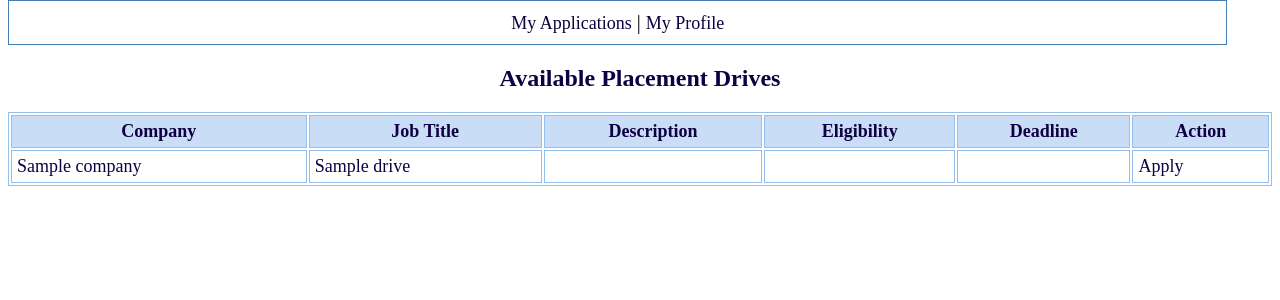
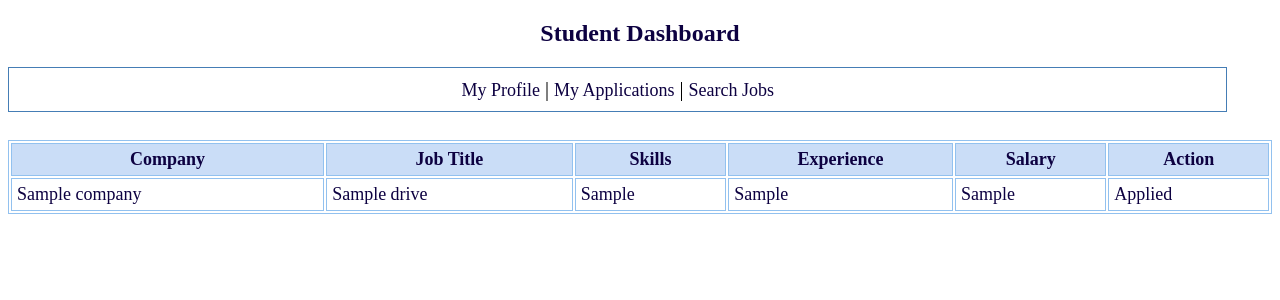
Before and after one commit to 25f2001779/Placement-Portal-App, a Flask app: page /student/dashboard in a window 1280 px wide. Shown: the part 68-368 px from the top of the page. Run offline with Flask 3, Linux system fonts and the light colour scheme; the visitor is signed in with stand-in values (Sample User, id 1); tables that the repository leaves empty hold one stand-in row (values such as "Sample post").

Commit message:
Milestone-PPA Student-Dashboard-Management

```diff
--- a/templates/student/dashboard.html
+++ b/templates/student/dashboard.html
@@ -1,28 +1,34 @@
 {% extends "base.html" %}
 {% block content %}
+<h2>Student Dashboard</h2>
 <div class="dashboard">
+    <a href="/student/profile">My Profile</a> |
     <a href="/student/applications">My Applications</a> |
-    <a href="/student/profile">My Profile</a>
+    <a href="/student/search">Search Jobs</a>
 </div>
-<h2>Available Placement Drives</h2>
+<br>
 <table class="table-border">
 <tr>
     <th>Company</th>
     <th>Job Title</th>
-        <th>Description</th>
-        <th>Eligibility</th>
-        <th>Deadline</th>
+    <th>Skills</th>
+    <th>Experience</th>
+    <th>Salary</th>
     <th>Action</th>
 </tr>
 {% for d in drives %}
 <tr>
     <td>{{ d.company }}</td>
     <td>{{ d.job_title }}</td>
-        <td>{{ d.description }}</td>
-        <td>{{ d.eligibility }}</td>
-        <td>{{ d.deadline }}</td>
+    <td>{{ d.skills }}</td>
+    <td>{{ d.experience }}</td>
+    <td>{{ d.salary }}</td>
     <td>
+        {% if d.id in applied_ids %}
+            <span>Applied</span>
+        {% else %}
             <a href="/apply/{{ d.id }}">Apply</a>
+        {% endif %}
     </td>
 </tr>
 {% endfor %}
```
Also changed, not shown: templates/student/apply.html (+9 -8 lines), templates/student/search.html (added, +39 -0 lines). Lines whose indentation alone changed are shown as unchanged.
